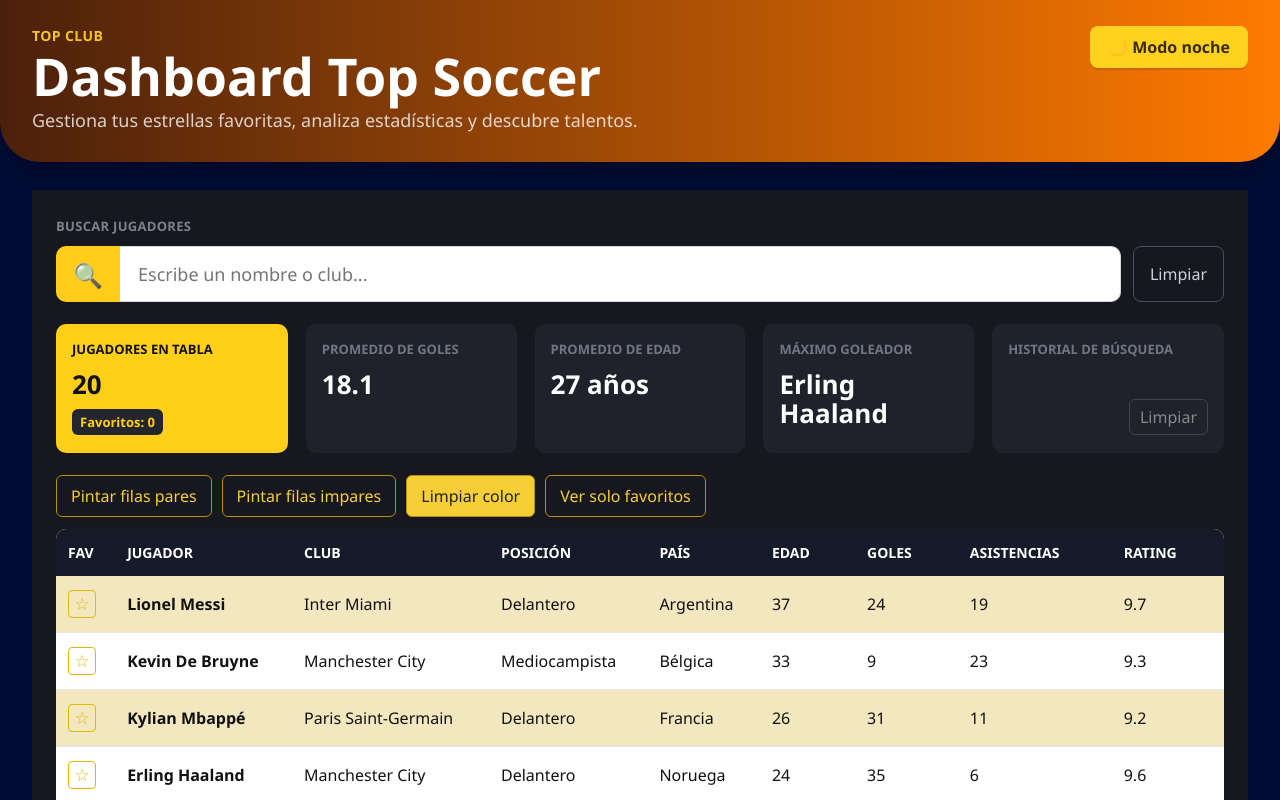
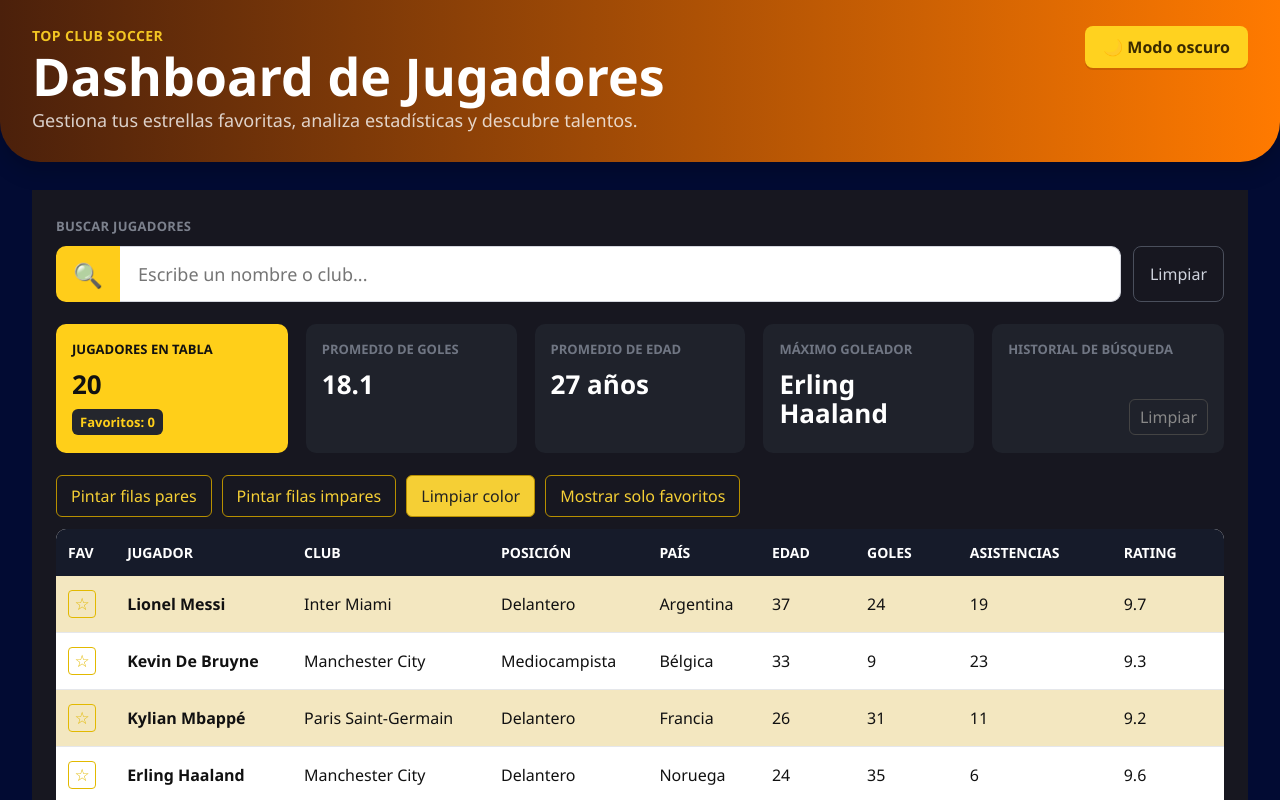
Before and after one commit to Karenserna09/playsoccer, a React (Vite) app: page / in a window 1280 px wide. Shown: the top 800 px of the page. Built offline with nearby package versions, Linux system fonts and the light colour scheme.

Commit message:
Actualizar README final

```diff
--- a/src/App.jsx
+++ b/src/App.jsx
@@ -182,7 +182,7 @@ function App() {
     }
   }, [currentPage, totalPages]);
 
-  const stats = useMemo(() => {  // estadisticas principales
+  const stats = useMemo(() => {
     const total = filteredPlayers.length;
 
     const averageGoals =
@@ -234,8 +234,8 @@ function App() {
     <div className={darkMode ? "app app--dark" : "app app--light"}>
       <header className="header">
         <div>
-          <span className="mini-title">TOP CLUB </span>
-          <h1>Dashboard Top Soccer</h1>
+          <span className="mini-title">TOP CLUB SOCCER</span>
+          <h1>Dashboard de Jugadores</h1>
           <p>
             Gestiona tus estrellas favoritas, analiza estadísticas y descubre
             talentos.
@@ -243,7 +243,7 @@ function App() {
         </div>
 
         <button className="mode-btn" onClick={() => setDarkMode((v) => !v)}>
-          {darkMode ? "🌙 Modo noche" : "☀️ Modo claro"}
+          {darkMode ? "🌙 Modo oscuro" : "☀️ Modo claro"}
         </button>
       </header>
 
@@ -308,7 +308,6 @@ function App() {
           </article>
         </section>
 
-         {/* mejoras visuales */}
         <div className="actions">
           <button
             className={paintMode === "pares" ? "active" : ""}
@@ -335,7 +334,7 @@ function App() {
             className={showOnlyFavorites ? "active" : ""}
             onClick={() => setShowOnlyFavorites((v) => !v)}
           >
-            {showOnlyFavorites ? "Mostrando favoritos" : "Ver solo  favoritos"}
+            {showOnlyFavorites ? "Mostrando favoritos" : "Mostrar solo favoritos"}
           </button>
         </div>
 
```
Also changed, not shown: 1 other file (tests, documents, lock files or other folders).
